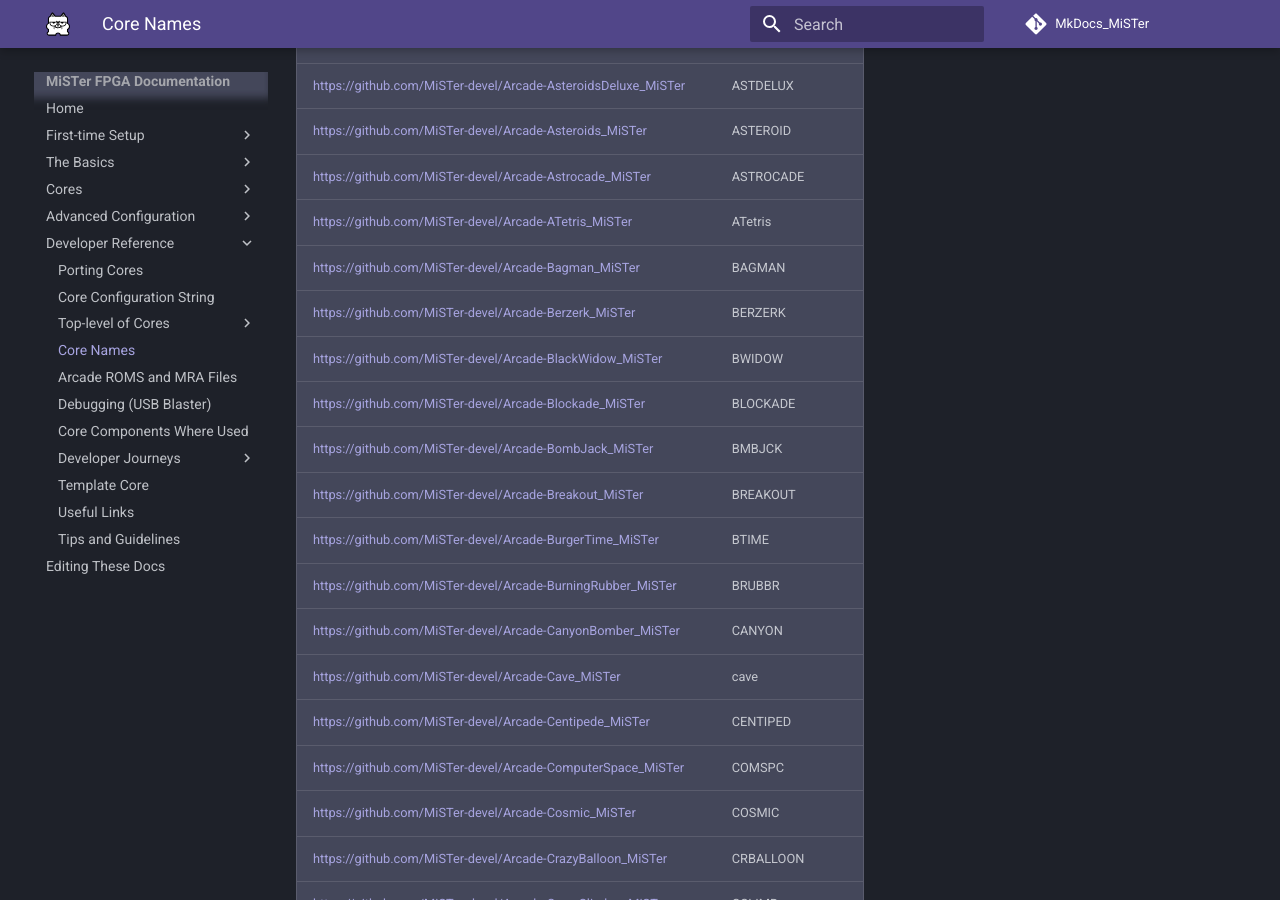
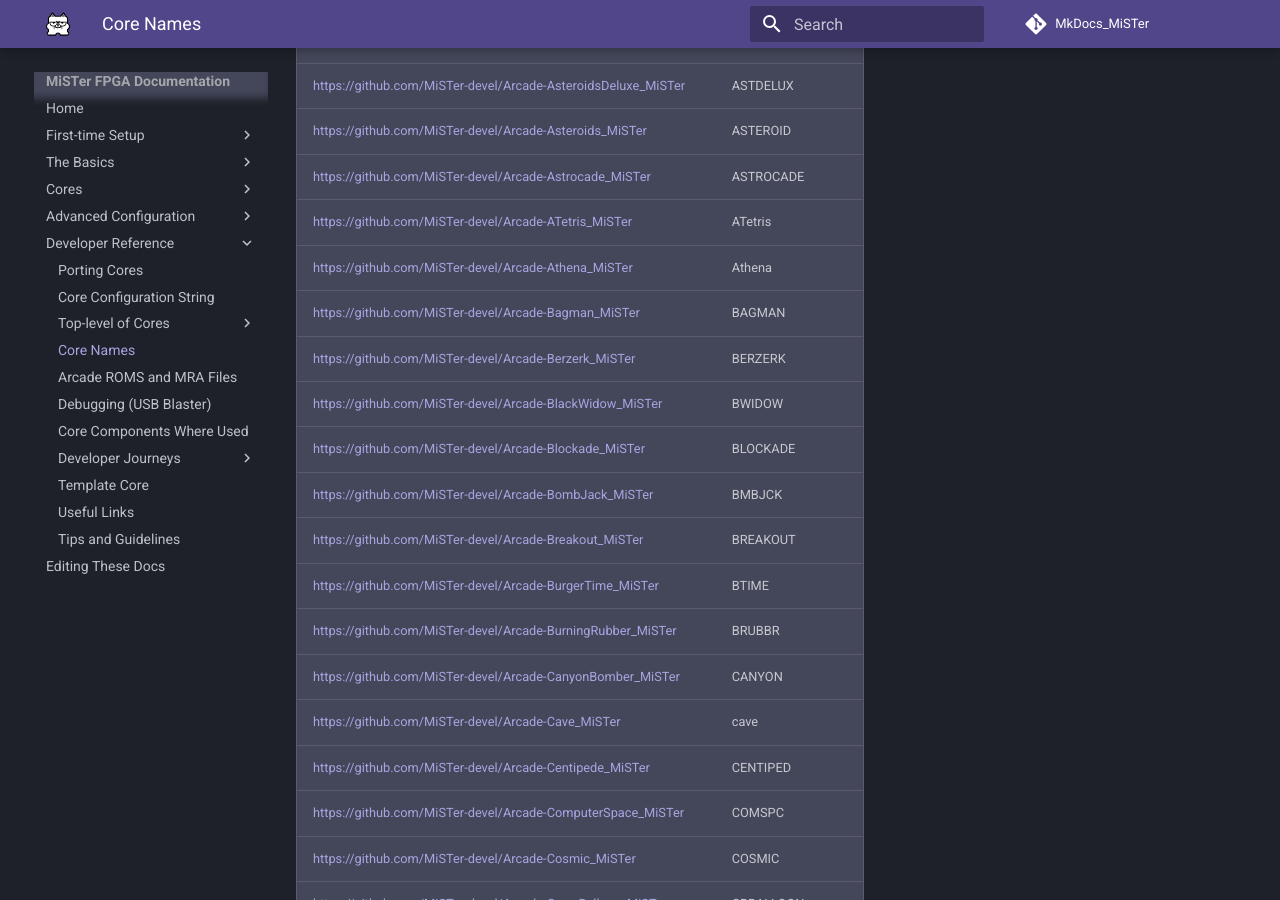
Before and after one commit to MiSTer-devel/MkDocs_MiSTer, an MkDocs documentation site: the page built from docs/developer/corenames.md, in a window 1280 px wide and 900 px high, scrolled down 886 px. Built offline with MkDocs 1.6.1 and Material for MkDocs 9.7.7, drawn with Linux system fonts in a browser that asks for light colours; comment, search, counter and statistics services are not loaded.

Commit message:
Add Athena Arcade core to corenames

```diff
--- a/docs/developer/corenames.csv
+++ b/docs/developer/corenames.csv
@@ -17,6 +17,7 @@
 https://github.com/MiSTer-devel/Arcade-Asteroids_MiSTer,ASTEROID,
 https://github.com/MiSTer-devel/Arcade-Astrocade_MiSTer,ASTROCADE,
 https://github.com/MiSTer-devel/Arcade-ATetris_MiSTer,ATetris,
+https://github.com/MiSTer-devel/Arcade-Athena_MiSTer,Athena,no A. prefix
 https://github.com/MiSTer-devel/Arcade-Bagman_MiSTer,BAGMAN,
 https://github.com/MiSTer-devel/Arcade-Berzerk_MiSTer,BERZERK,
 https://github.com/MiSTer-devel/Arcade-BlackWidow_MiSTer,BWIDOW,
--- a/docs/developer/corenames.md
+++ b/docs/developer/corenames.md
@@ -26,6 +26,7 @@
 | [https://github.com/MiSTer-devel/Arcade-Asteroids\_MiSTer](https://github.com/MiSTer-devel/Arcade-Asteroids_MiSTer)               | ASTEROID        |
 | [https://github.com/MiSTer-devel/Arcade-Astrocade\_MiSTer](https://github.com/MiSTer-devel/Arcade-Astrocade_MiSTer)               | ASTROCADE       |
 | [https://github.com/MiSTer-devel/Arcade-ATetris\_MiSTer](https://github.com/MiSTer-devel/Arcade-ATetris_MiSTer)                   | ATetris         |
+| [https://github.com/MiSTer-devel/Arcade-Athena\_MiSTer](https://github.com/MiSTer-devel/Arcade-Athena_MiSTer)                     | Athena          |
 | [https://github.com/MiSTer-devel/Arcade-Bagman\_MiSTer](https://github.com/MiSTer-devel/Arcade-Bagman_MiSTer)                     | BAGMAN          |
 | [https://github.com/MiSTer-devel/Arcade-Berzerk\_MiSTer](https://github.com/MiSTer-devel/Arcade-Berzerk_MiSTer)                   | BERZERK         |
 | [https://github.com/MiSTer-devel/Arcade-BlackWidow\_MiSTer](https://github.com/MiSTer-devel/Arcade-BlackWidow_MiSTer)             | BWIDOW          |
```
